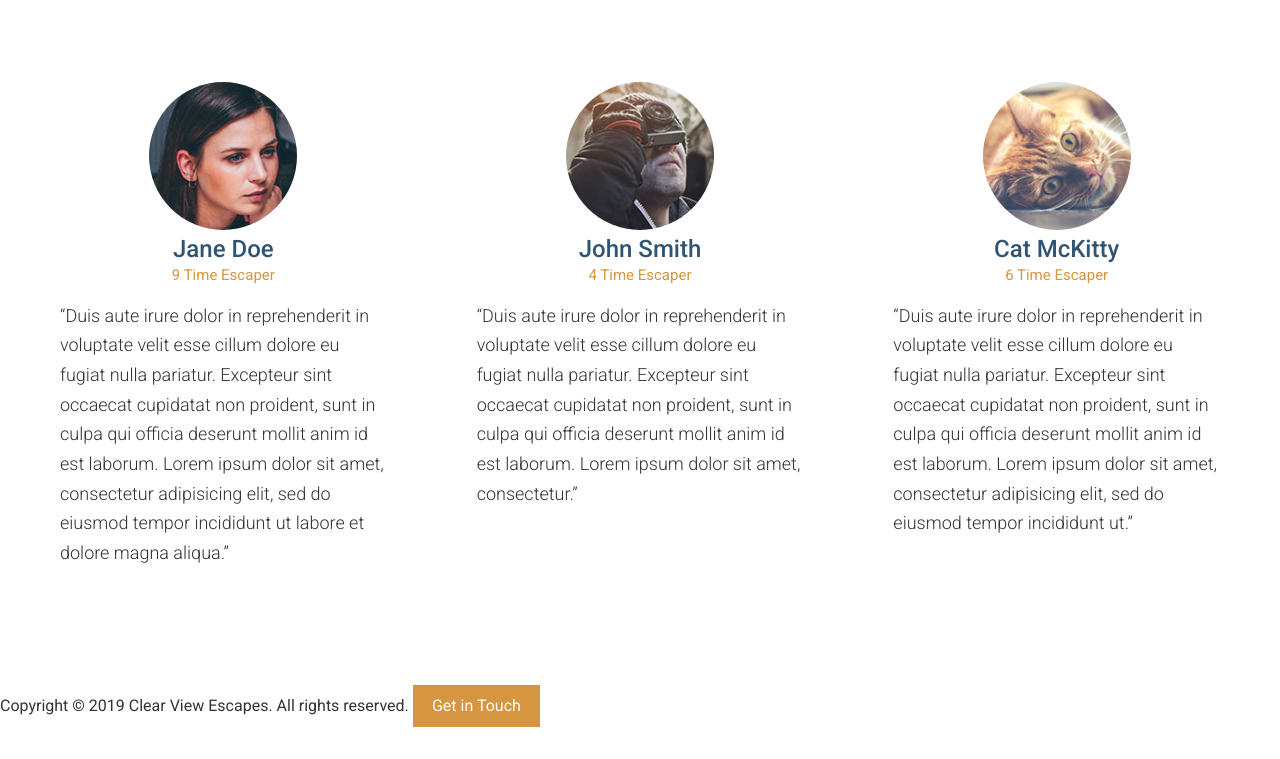
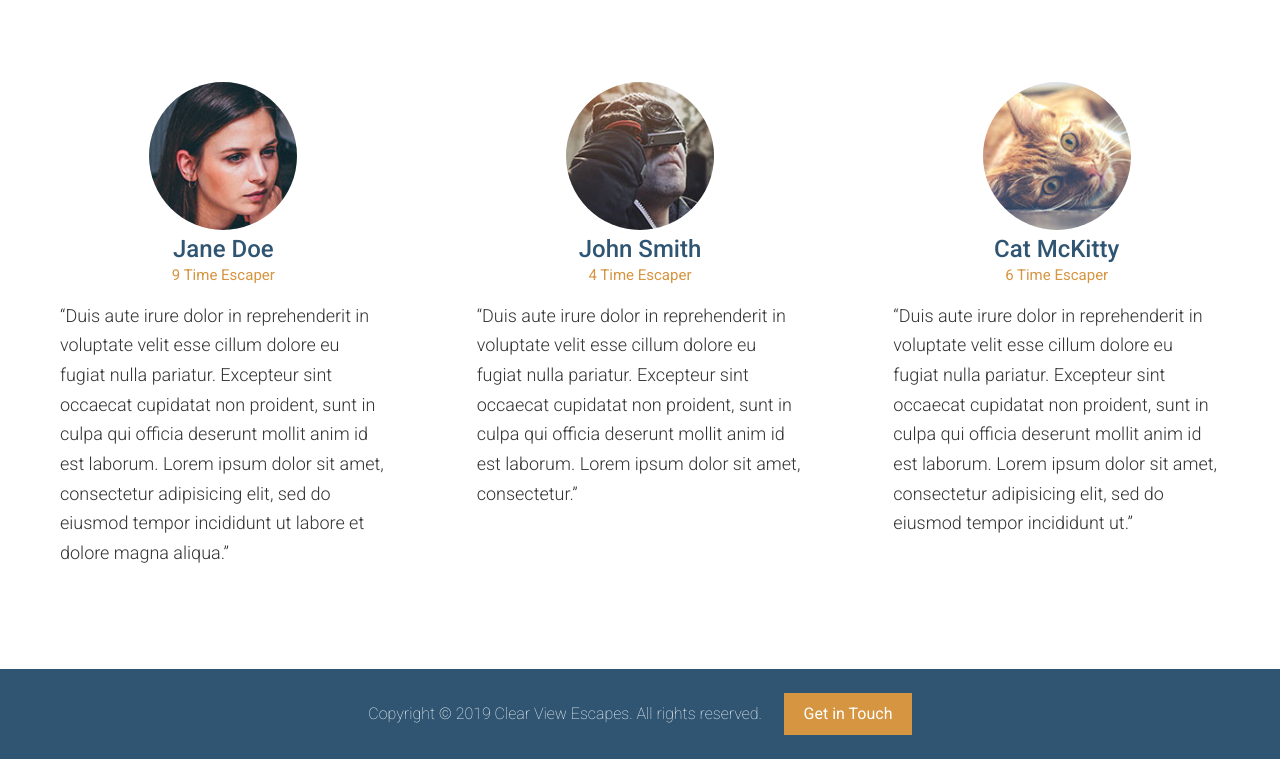
Before and after one commit to jonas-graae/buildtools_website, a website built with webpack: page app/index.html in a window 1280 px wide. Shown: the part 3226-3985 px from the top of the page. Built offline with nearby package versions, Linux system fonts and the light colour scheme; files whose address does not match are found by name.

Commit message:
Completed styling the footer.

```diff
--- /dev/null
+++ b/app/assets/styles/parts/_footer.scss
@@ -0,0 +1,17 @@
+.site-footer {
+    background-color: $primary-color;
+    color: #fff;
+    padding: 0.5rem 0;
+    text-align: center;
+
+    &__text {
+        display: block;
+        margin-bottom: 1rem;
+        font-weight: 200;
+
+        @include tablet {
+            display: inline;
+            margin: 0 1.4rem 0 0;
+        }
+    }
+}
--- a/app/assets/styles/styles.scss
+++ b/app/assets/styles/styles.scss
@@ -16,3 +16,4 @@
 @import './parts/large-hero';
 @import './parts/testimonials';
 @import './parts/features';
+@import './parts/footer';
--- a/app/index.html
+++ b/app/index.html
@@ -136,8 +136,10 @@
 
     </div>
 
-    <footer>
-        <p>Copyright &copy; 2019 Clear View Escapes. All rights reserved. <a class="btn btn--orange " href="#">Get in Touch</a></p>
+    <footer class="site-footer">
+        <div class="wrapper">
+            <p><span class="site-footer__text">Copyright &copy; 2019 Clear View Escapes. All rights reserved.</span><a class="btn btn--orange " href="#">Get in Touch</a></p>
+        </div>
     </footer>
     <!-- Leave this commented out HTML here until you need it for an upcoming "modal" lesson
     <div class="modal">
```
